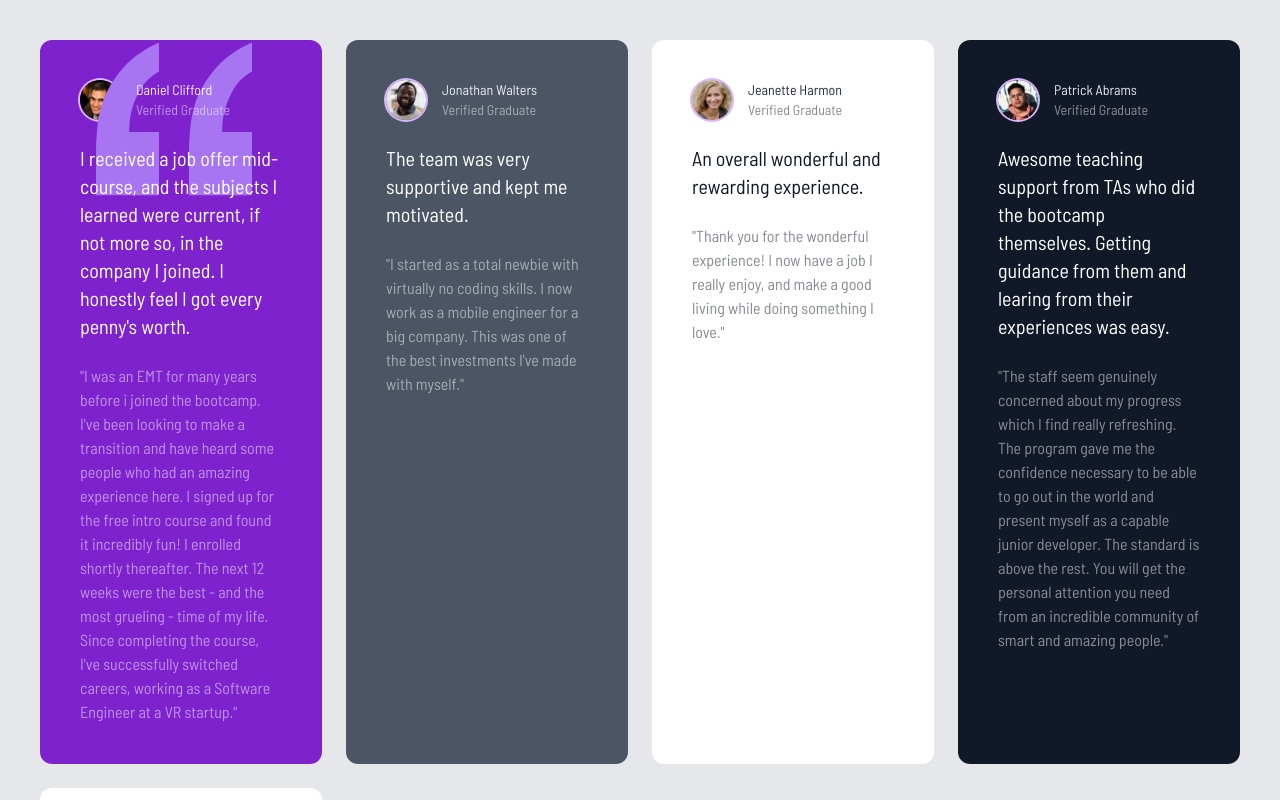
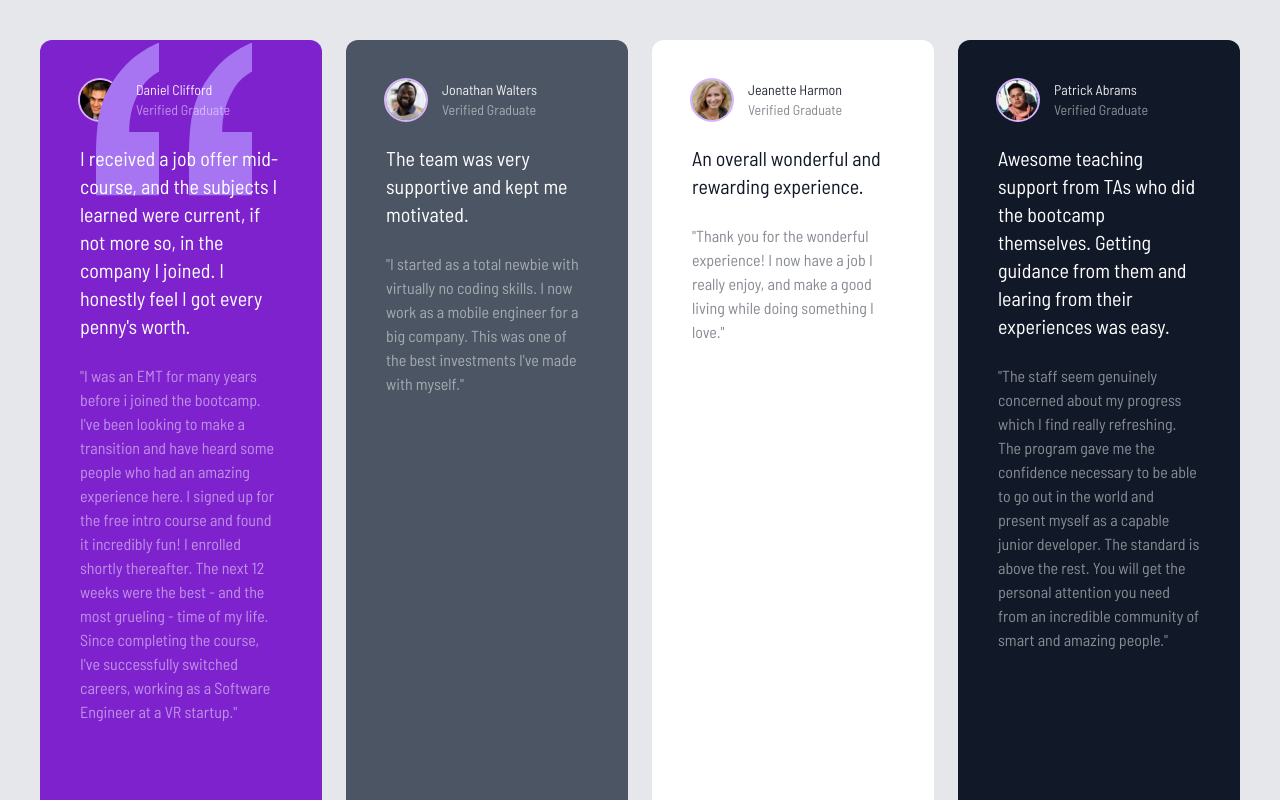
Before and after one commit to jensuki/Testimonial-Grid, a website: page index.html in a window 1280 px wide. Shown: the top 800 px of the page. Drawn offline with Linux system fonts and the light colour scheme.

Commit message:
main grid container set grid-rows-2

```diff
--- a/index.html
+++ b/index.html
@@ -18,7 +18,7 @@
     <div class="container mx-auto max-w-7xl p-2 md:p-10">
 
         <!-- grid container -->
-        <div class="grid gap-6 grid-cols-1 text-white md:grid-cols-4">
+        <div class="grid gap-6 grid-cols-1 text-white md:grid-cols-4 md:grid-rows-2">
             <!-- box 1 -->
             <div class="relative p-10 rounded-xl bg-purple-700">
                 <!-- quotation svg -->
```
Also changed, not shown: css/style.css.
